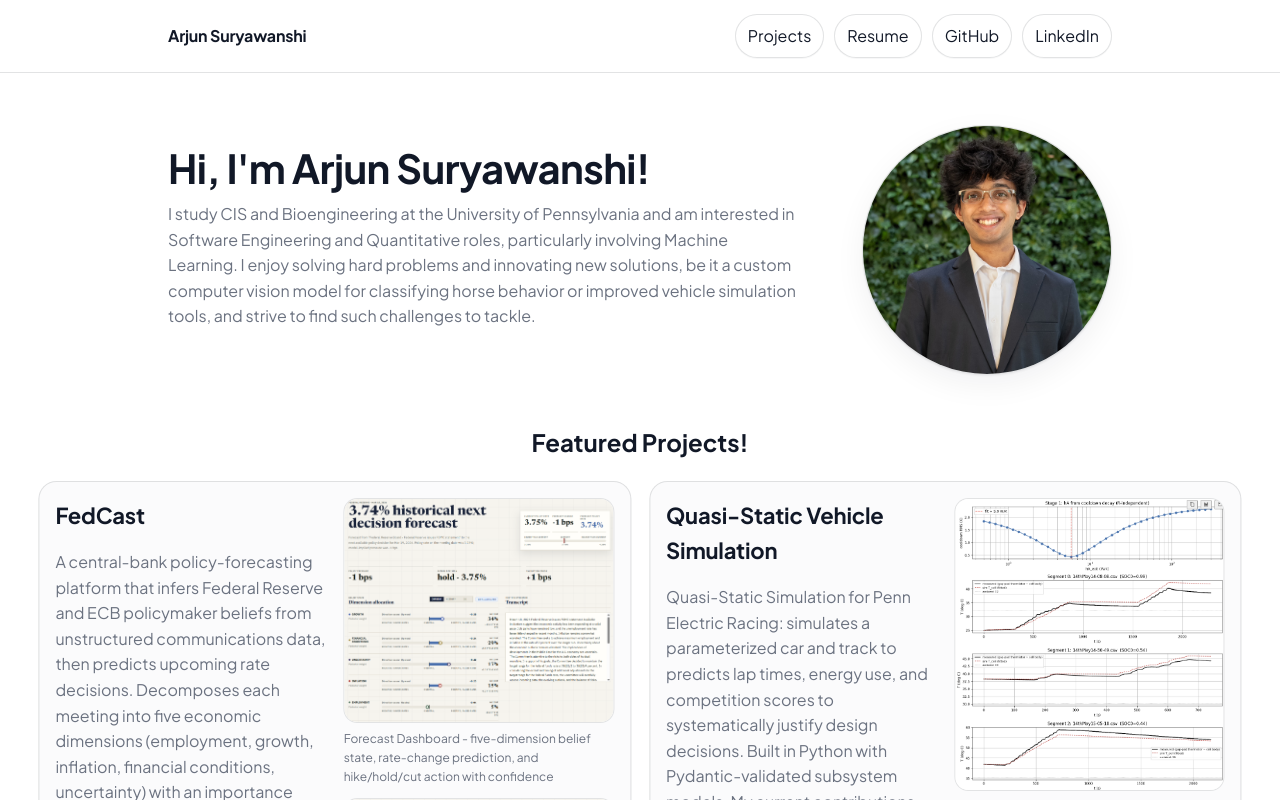
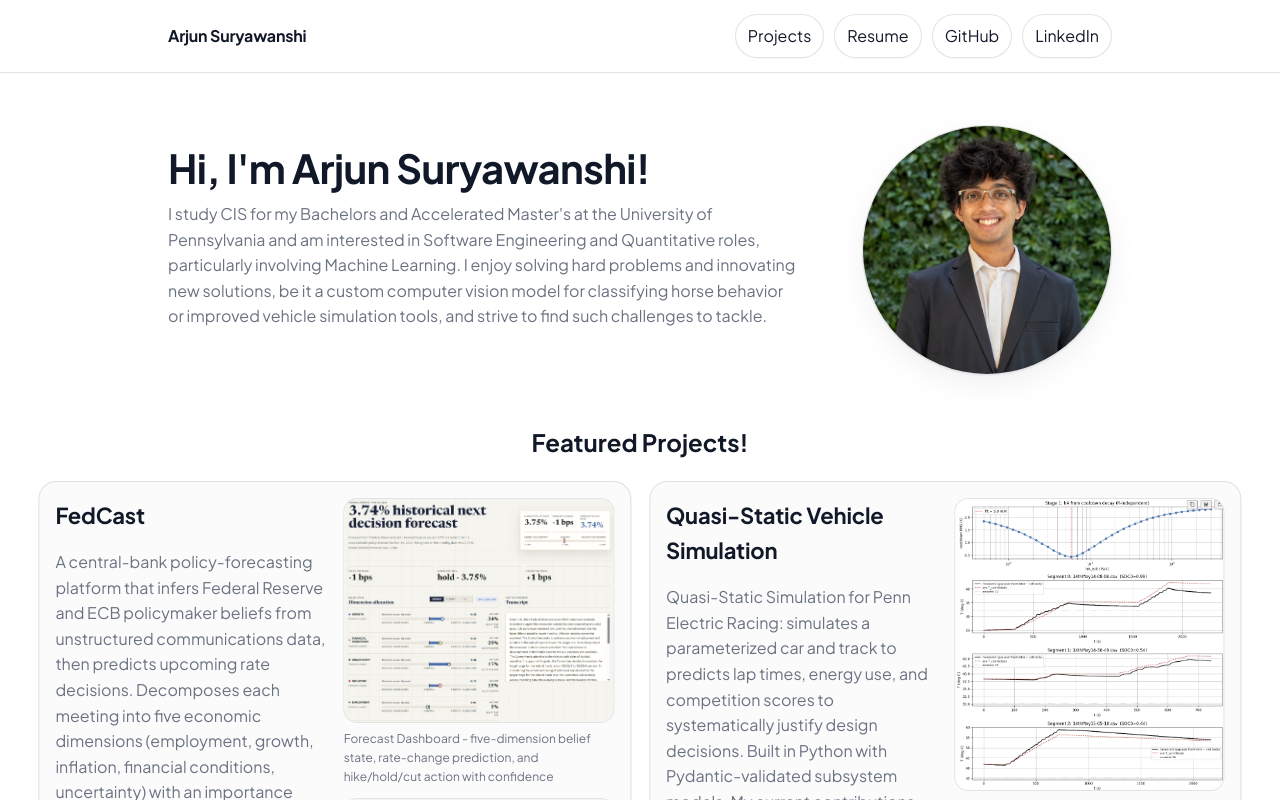
Before and after one commit to arjunsur12/personal-website, a Next.js app: page / in a window 1280 px wide. Shown: the top 800 px of the page. Built offline with nearby package versions, Linux system fonts and the light colour scheme.

Commit message:
accel masters update

```diff
--- a/src/app/page.tsx
+++ b/src/app/page.tsx
@@ -12,7 +12,7 @@ export default function HomePage() {
         <div>
           <h1 className="h1">Hi, I'm Arjun Suryawanshi!</h1>
           <p className="sub">
-            I study CIS and Bioengineering at the University of Pennsylvania and am interested
+            I study CIS for my Bachelors and Accelerated Master's at the University of Pennsylvania and am interested
             in Software Engineering and Quantitative roles, particularly involving Machine Learning. I enjoy solving
             hard problems and innovating new solutions, be it a custom computer vision model for classifying horse behavior
             or improved vehicle simulation tools, and strive to find such challenges to tackle.
```
Also changed, not shown: 2 other files (tests, documents, lock files or other folders).
